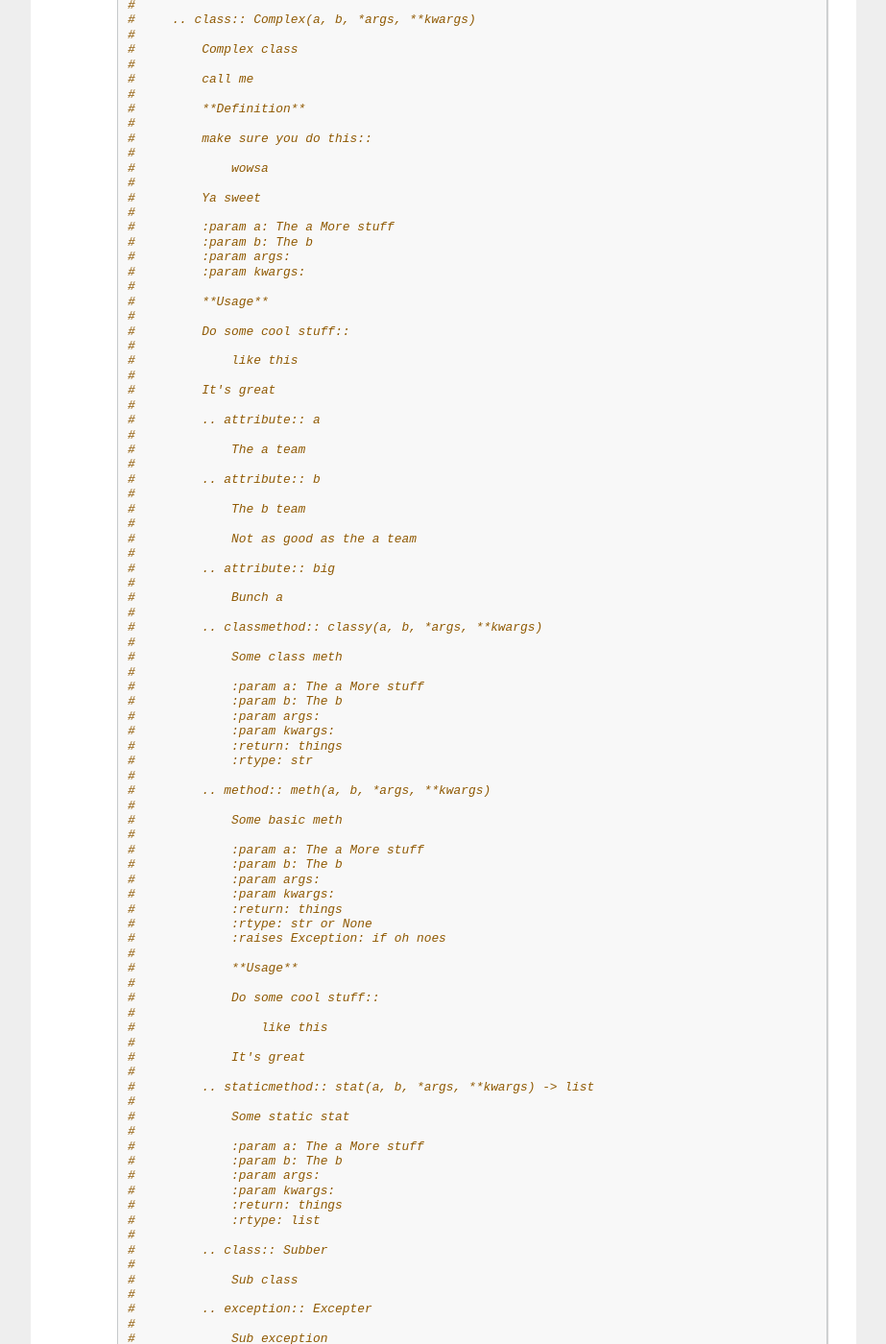
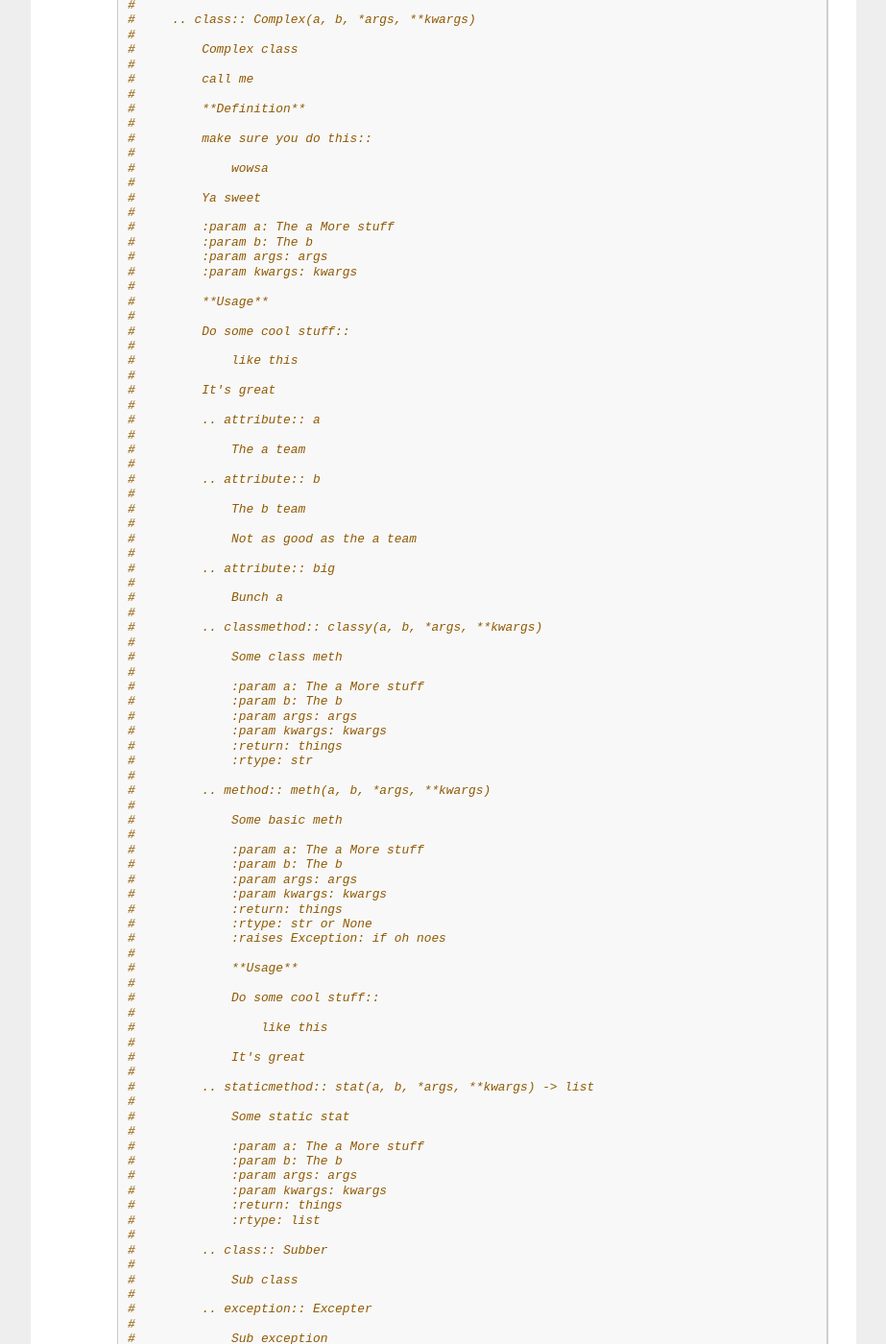
Before and after one commit to gaf3/sphinxter, a Sphinx documentation site: the page built from docs/source/writer.rst, in a window 1280 px wide and 1400 px high, scrolled down 7010 px. Shown: the whole window at 96% size, without its empty margins (198-1121 px from the left). Built offline with Sphinx 7.4.7, drawn with Linux system fonts in a browser that asks for light colours; the version number could not be read and is left out; some of the changed text lies outside the part shown.

Commit message:
Using parameter name as default description

```diff
--- a/docs/source/unittest.rst
+++ b/docs/source/unittest.rst
@@ -351,7 +351,7 @@ even the comments directly on the next line and verifying the match the line bef
 
         Breaks code up into blocks by commented values to compare.
 
-        :param code:
+        :param code: code
 
         **Usage**
 
@@ -415,7 +415,7 @@ even the comments directly on the next line and verifying the match the line bef
 
         Pulls all example code into a single block.
 
-        :param text:
+        :param text: text
 
         **Usage**
 
--- a/docs/source/writer.rst
+++ b/docs/source/writer.rst
@@ -463,8 +463,8 @@ sphinxter.Writer
             #
             #         :param a: The a More stuff
             #         :param b: The b
-            #         :param args:
-            #         :param kwargs:
+            #         :param args: args
+            #         :param kwargs: kwargs
             #
             #         **Usage**
             #
@@ -494,8 +494,8 @@ sphinxter.Writer
             #
             #             :param a: The a More stuff
             #             :param b: The b
-            #             :param args:
-            #             :param kwargs:
+            #             :param args: args
+            #             :param kwargs: kwargs
             #             :return: things
             #             :rtype: str
             #
@@ -505,8 +505,8 @@ sphinxter.Writer
             #
             #             :param a: The a More stuff
             #             :param b: The b
-            #             :param args:
-            #             :param kwargs:
+            #             :param args: args
+            #             :param kwargs: kwargs
             #             :return: things
             #             :rtype: str or None
             #             :raises Exception: if oh noes
@@ -525,8 +525,8 @@ sphinxter.Writer
             #
             #             :param a: The a More stuff
             #             :param b: The b
-            #             :param args:
-            #             :param kwargs:
+            #             :param args: args
+            #             :param kwargs: kwargs
             #             :return: things
             #             :rtype: list
             #
@@ -1148,8 +1148,8 @@ sphinxter.Writer
             #     :type a: int
             #     :param b: The b
             #     :type b: str
-            #     :param args:
-            #     :param kwargs:
+            #     :param args: args
+            #     :param kwargs: kwargs
             #     :return: things
             #     :rtype: str or None
             #     :raises Exception: if oh noes
@@ -1178,8 +1178,8 @@ sphinxter.Writer
             #
             #     :param a: The a More stuff
             #     :param b: The b
-            #     :param args:
-            #     :param kwargs:
+            #     :param args: args
+            #     :param kwargs: kwargs
             #
             #     **Usage**
             #
@@ -1209,8 +1209,8 @@ sphinxter.Writer
             #
             #         :param a: The a More stuff
             #         :param b: The b
-            #         :param args:
-            #         :param kwargs:
+            #         :param args: args
+            #         :param kwargs: kwargs
             #         :return: things
             #         :rtype: str
             #
@@ -1220,8 +1220,8 @@ sphinxter.Writer
             #
             #         :param a: The a More stuff
             #         :param b: The b
-            #         :param args:
-            #         :param kwargs:
+            #         :param args: args
+            #         :param kwargs: kwargs
             #         :return: things
             #         :rtype: str or None
             #         :raises Exception: if oh noes
@@ -1240,8 +1240,8 @@ sphinxter.Writer
             #
             #         :param a: The a More stuff
             #         :param b: The b
-            #         :param args:
-            #         :param kwargs:
+            #         :param args: args
+            #         :param kwargs: kwargs
             #         :return: things
             #         :rtype: list
             #
@@ -1358,8 +1358,8 @@ sphinxter.Writer
             #         :type a: int
             #         :param b: The b
             #         :type b: str
-            #         :param args:
-            #         :param kwargs:
+            #         :param args: args
+            #         :param kwargs: kwargs
             #         :return: things
             #         :rtype: str or None
             #         :raises Exception: if oh noes
@@ -1621,8 +1621,8 @@ sphinxter.Writer
             #
             #         :param a: The a More stuff
             #         :param b: The b
-            #         :param args:
-            #         :param kwargs:
+            #         :param args: args
+            #         :param kwargs: kwargs
             #         :return: things
             #         :rtype: list
             #
@@ -1674,8 +1674,8 @@ sphinxter.Writer
             #
             #         :param a: The a More stuff
             #         :param b: The b
-            #         :param args:
-            #         :param kwargs:
+            #         :param args: args
+            #         :param kwargs: kwargs
             #         :return: things
             #         :rtype: str
             #
@@ -1734,8 +1734,8 @@ sphinxter.Writer
             #
             #         :param a: The a More stuff
             #         :param b: The b
-            #         :param args:
-            #         :param kwargs:
+            #         :param args: args
+            #         :param kwargs: kwargs
             #         :return: things
             #         :rtype: str or None
             #         :raises Exception: if oh noes
```
Also changed, not shown: other parts of docs/source/writer.rst (+3 -3 lines), 3 other files.
